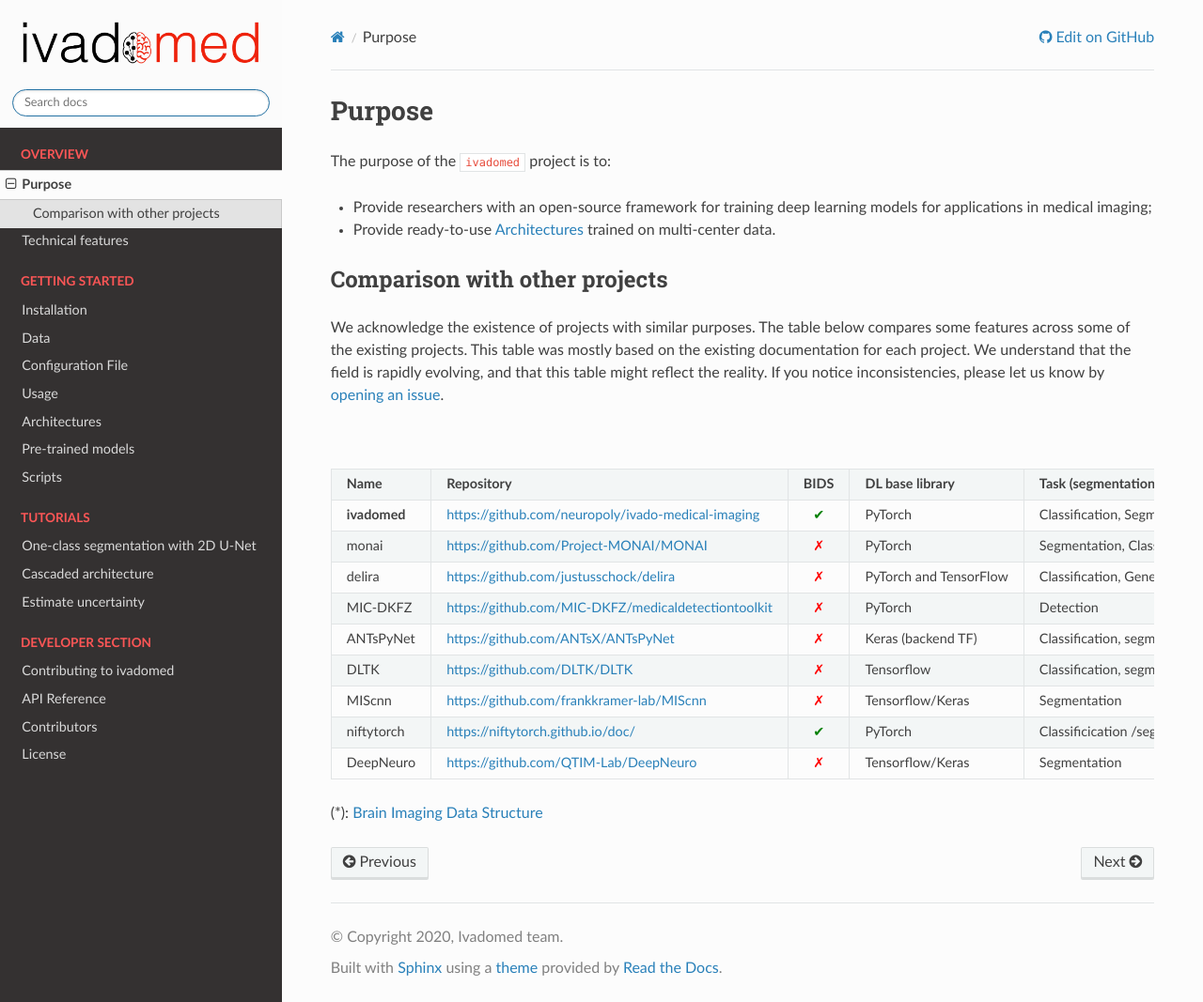
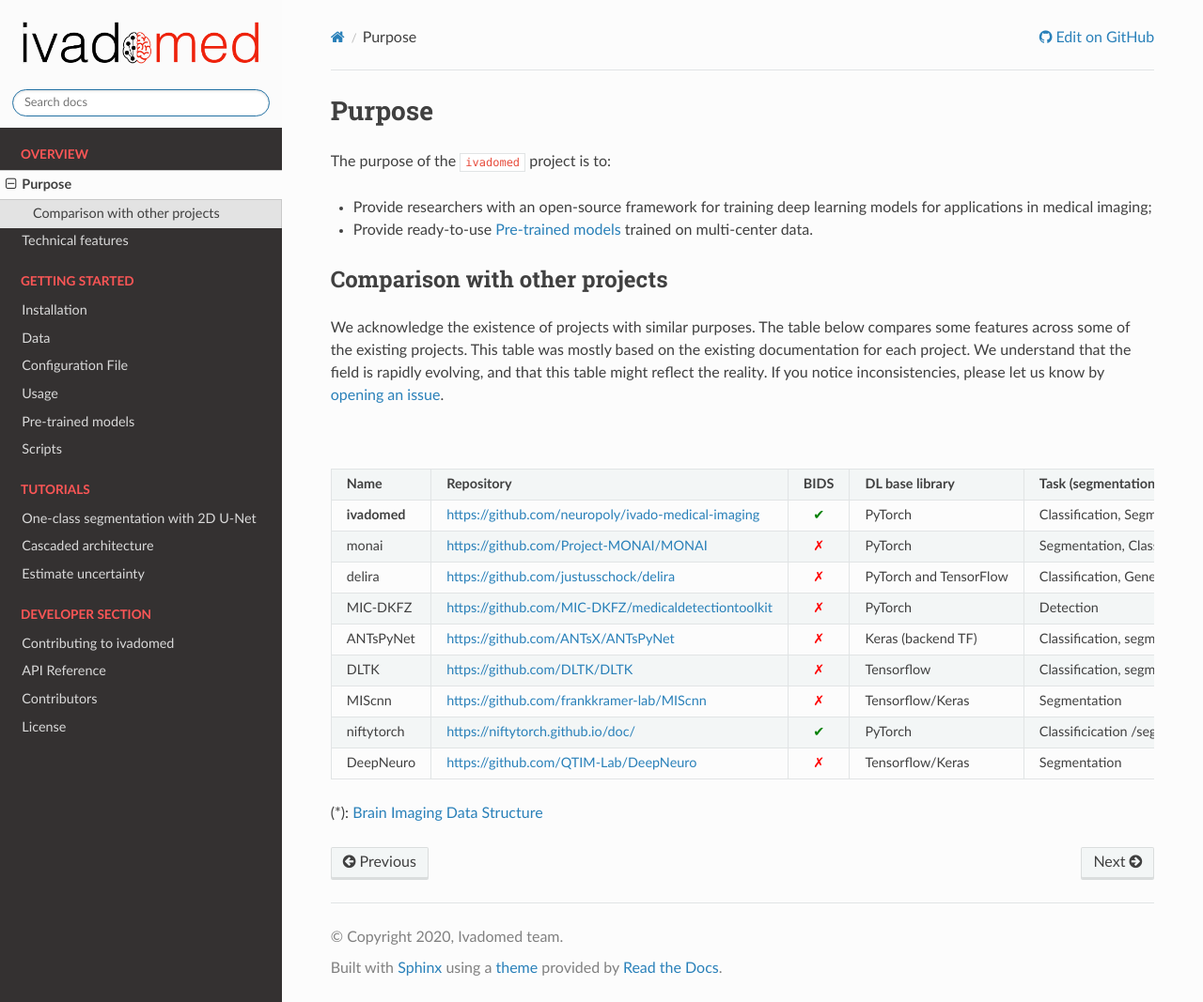
Before and after one commit to ivadomed/ivadomed, a Sphinx documentation site: the page built from docs/source/purpose.rst, in a window 1280 px wide and 1067 px high. Shown: the whole window at 94% size. Built offline with Sphinx 7.4.7 and the Read the Docs theme 2.0.0, drawn with Linux system fonts in a browser that asks for light colours; pages that are not in the unit, such as notebooks, are missing from menus; the version number could not be read and is left out; some of the changed lines change nothing that is shown.

Commit message:
replace models.rst by architectures.rst

```diff
--- a/docs/source/purpose.rst
+++ b/docs/source/purpose.rst
@@ -16,7 +16,7 @@
 
 * Provide researchers with an open-source framework for training deep learning models for applications in medical imaging;
 
-* Provide ready-to-use :doc:`models` trained on multi-center data.
+* Provide ready-to-use :doc:`pretrained_models` trained on multi-center data.
 
 Comparison with other projects
 ------------------------------
```
Also changed, not shown: docs/source/architectures.rst (renamed from docs/source/models.rst).
